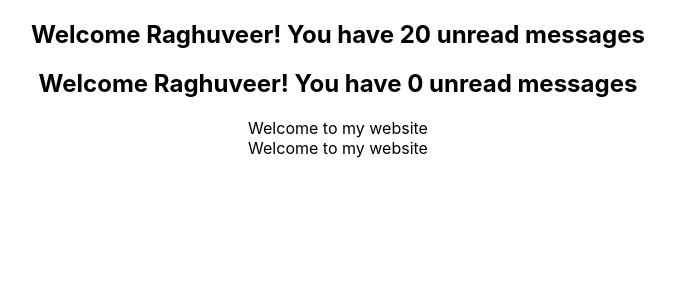
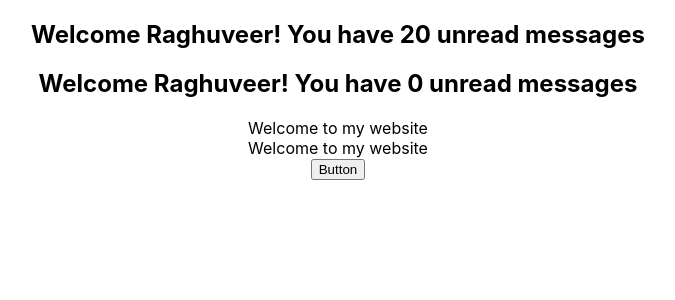
Before and after one commit to raghuveertech/React-TypeScript, a React (Create React App) app in the folder practice/: page / in a window 1280 px wide. Shown: the top 300 px of the page, without its empty margins (302-977 px from the left). Built offline with nearby package versions, Linux system fonts and the light colour scheme.

Commit message:
Event Props

```diff
--- a/practice/src/App.tsx
+++ b/practice/src/App.tsx
@@ -1,4 +1,5 @@
 import "./App.css";
+import Button from "./components/Button";
 import Greet from "./components/Greet";
 import Header from "./components/Header";
 import HeaderParent from "./components/HeaderParent";
@@ -40,6 +41,7 @@ function App() {
       <HeaderParent>
         <Header>Welcome to my website</Header>
       </HeaderParent>
+      <Button handleClick={() => console.log("Clicked")} />
     </div>
   );
 }
--- /dev/null
+++ b/practice/src/components/Button.tsx
@@ -0,0 +1,9 @@
+type ButtonProps = {
+  handleClick: () => void;
+};
+
+const Button = (props: ButtonProps) => {
+  return <button onClick={props.handleClick}>Button</button>;
+};
+
+export default Button;
```
